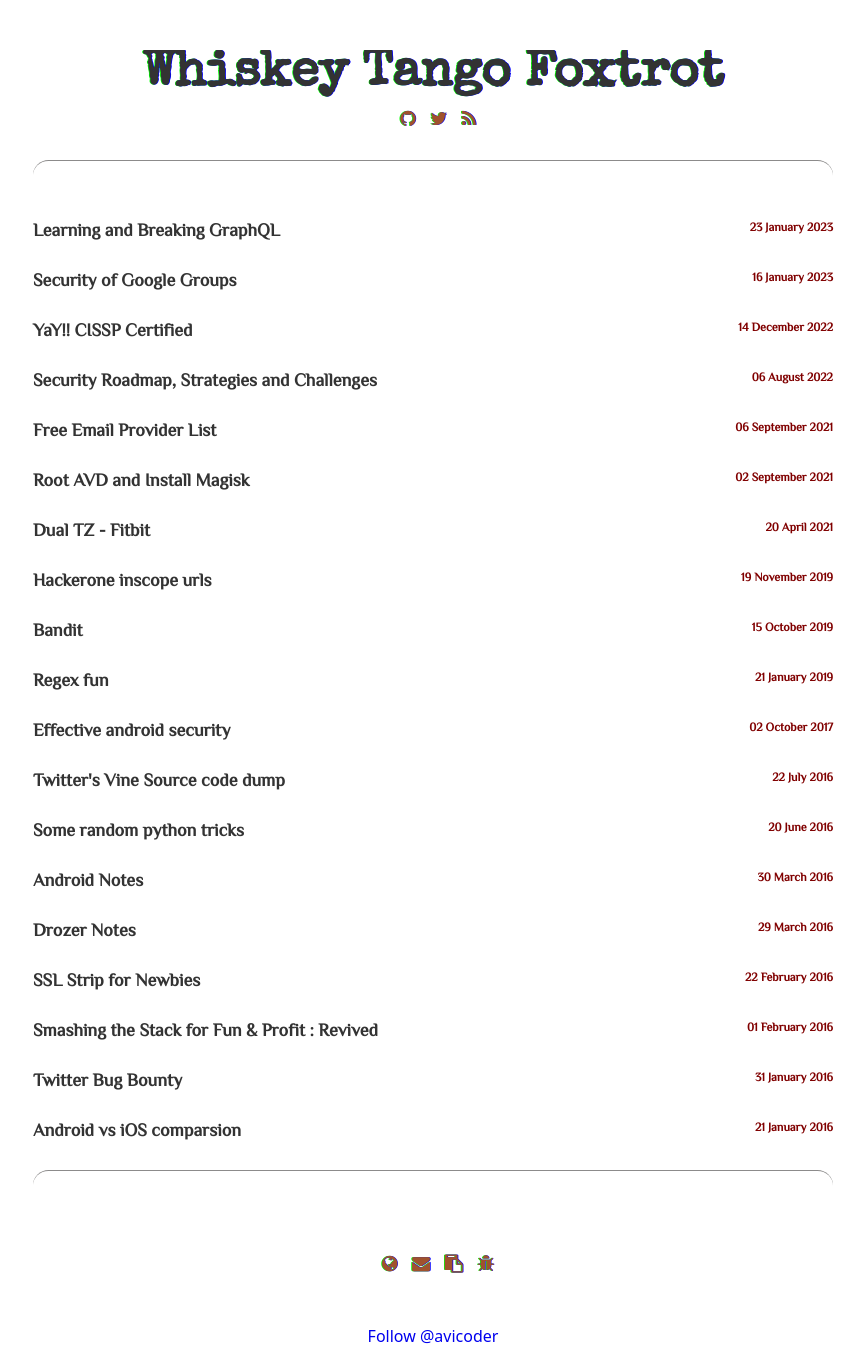
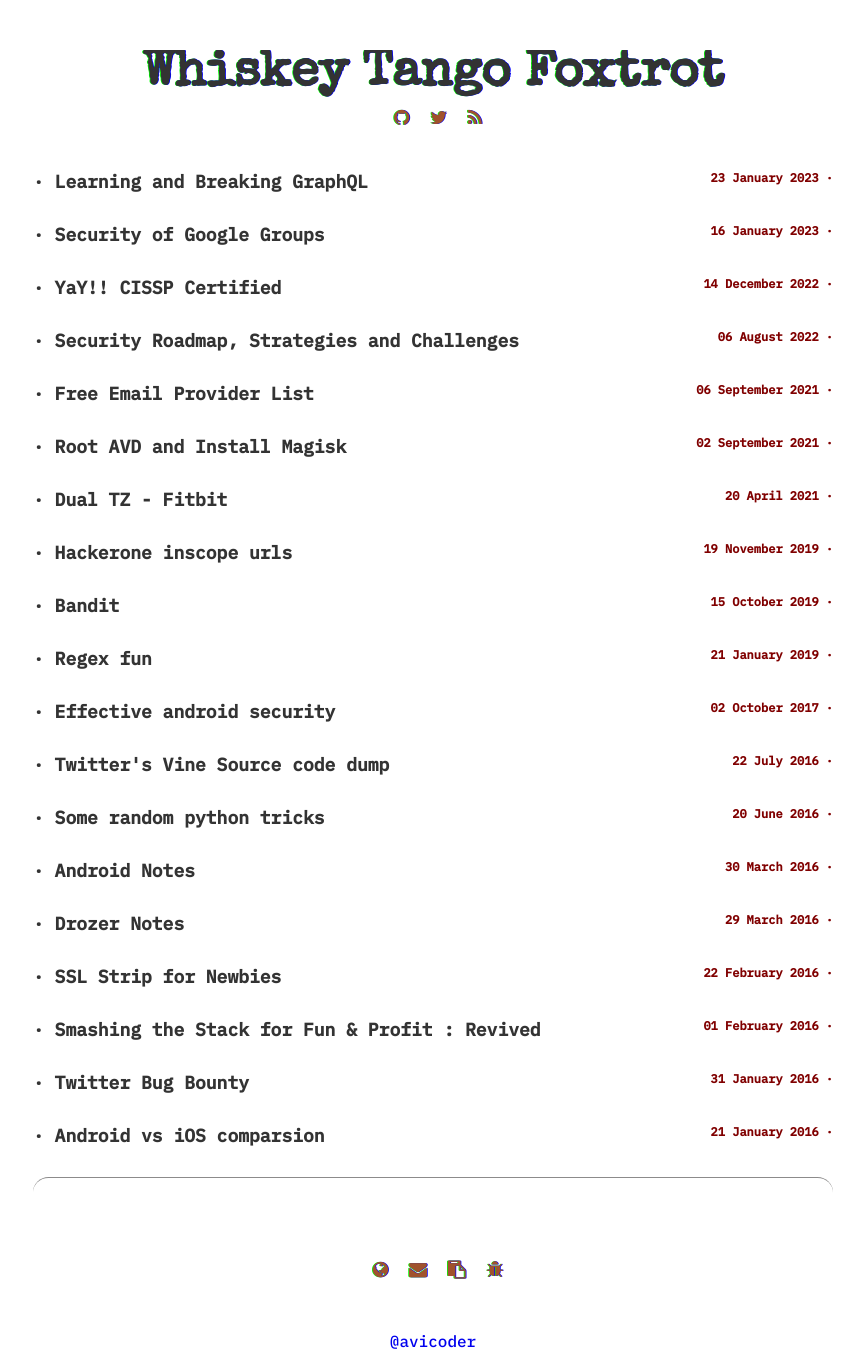
Before and after one commit to avicoder/avicoder.github.io, a Jekyll site: the page built from index.html, in a window 1280 px wide. Shown: the whole page, without its empty margins (207-1072 px from the left). Built offline with Jekyll 4.4.1, drawn with Linux system fonts in a browser that asks for light colours; some web fonts are replaced.

Commit message:
font fix

```diff
--- a/_includes/externals/styling.html
+++ b/_includes/externals/styling.html
@@ -11,3 +11,7 @@
 <link href='https://fonts.googleapis.com/css?family=Varela' rel='stylesheet' type='text/css'>
 <link href='https://fonts.googleapis.com/css?family=Special+Elite' rel='stylesheet' type='text/css'>
 <link href='https://fonts.googleapis.com/css?family=Philosopher|Marvel' rel='stylesheet' type='text/css'>
+
+<link rel="preconnect" href="https://fonts.googleapis.com">
+<link rel="preconnect" href="https://fonts.gstatic.com" crossorigin>
+<link href="https://fonts.googleapis.com/css2?family=IBM+Plex+Mono:wght@300;500&display=swap" rel="stylesheet">
--- a/_includes/header.html
+++ b/_includes/header.html
@@ -29,6 +29,4 @@
 
 </div>
 
-
-   <hr class="style18" />
 </header>
--- a/_layouts/default.html
+++ b/_layouts/default.html
@@ -1,11 +1,12 @@
 <!DOCTYPE html>
 <html lang="en">
+
 <head>
-        <script type="text/javascript">
+    <!-- <script type="text/javascript">
         var enforce = "avicoder.me";
         if ((enforce == window.location.host) && (window.location.protocol != "https:"))
             window.location = window.location.toString().replace(/^http:/, "https:");
-            </script>
+    </script> -->
 
     {% include meta_tags/base.html %}
     {% include meta_tags/sharing.html %}
@@ -13,7 +14,7 @@
     {% include externals/styling.html %}
 
     <style>
-          a{
+        a {
             /* color:grey; */
         }
     </style>
@@ -63,10 +64,12 @@
 
 
         <!-- Place this tag where you want the button to render. -->
-<a class="github-button" href="https://github.com/avicoder" data-size="large" data-show-count="true" aria-label="Follow @avicoder on GitHub">Follow @avicoder</a>
+        <a class="github-button" href="https://github.com/avicoder" data-size="large" data-show-count="true"
+            aria-label="Follow @avicoder on GitHub">@avicoder</a>
 
         <!-- Place this tag in your head or just before your close body tag. -->
         <script async defer src="https://buttons.github.io/buttons.js"></script>
     </center>
 </body>
+
 </html>
--- a/_sass/_default.scss
+++ b/_sass/_default.scss
@@ -1,6 +1,6 @@
 /* =Base */
 body {
-    font-family: 'system-ui', ;
+    font-family: 'IBM Plex Mono', monospace;
     color: $iron;
     background-color: #FFFFFF;
 }
@@ -151,7 +151,7 @@
 .list-posts {
     list-style-type: none;
     padding: 0px;
-    font-family:Philosopher;
+    font-family: 'IBM Plex Mono', monospace;
 }
 
 .post-teaser {
--- a/index.html
+++ b/index.html
@@ -6,8 +6,8 @@
     {% for post in site.posts %}
         <li class="post-teaser">
             <a href="{{ post.url | prepend: site.baseurl }}">
-                <span class="post-teaser__title">{{ post.title }}</span>
-                <span class="post-teaser__date">{{ post.date | date: "%d %B %Y" }}</span>
+                <span class="post-teaser__title">· {{ post.title }}</span>
+                <span class="post-teaser__date">{{ post.date | date: "%d %B %Y" }} ·</span>
             </a>
         </li>
     {% endfor %}
```
Also changed, not shown: Gemfile.lock. Lines whose indentation alone changed are shown as unchanged.
